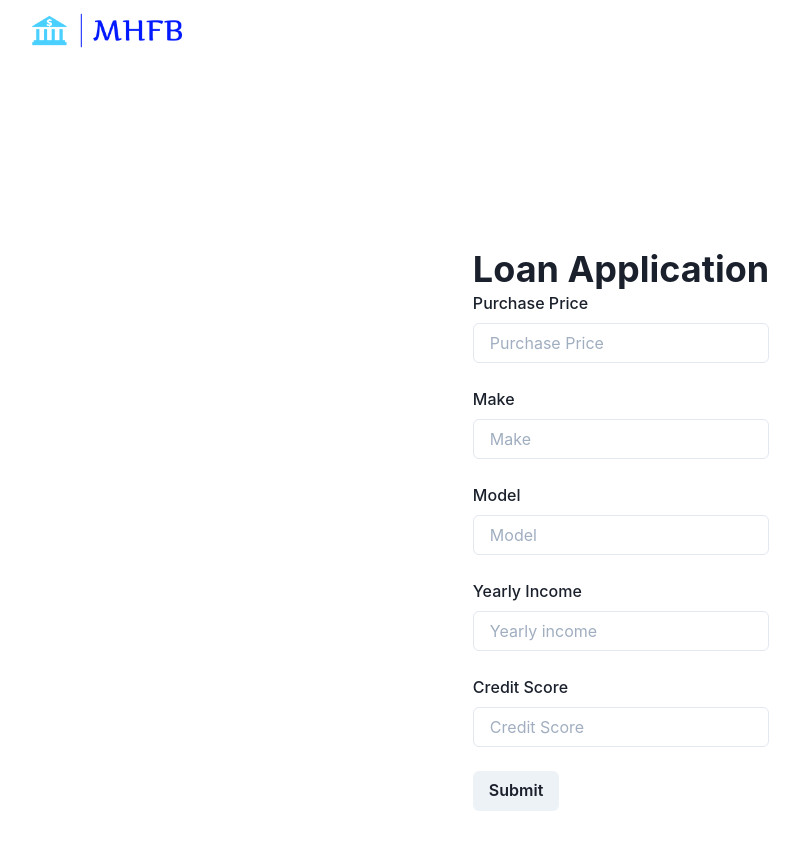
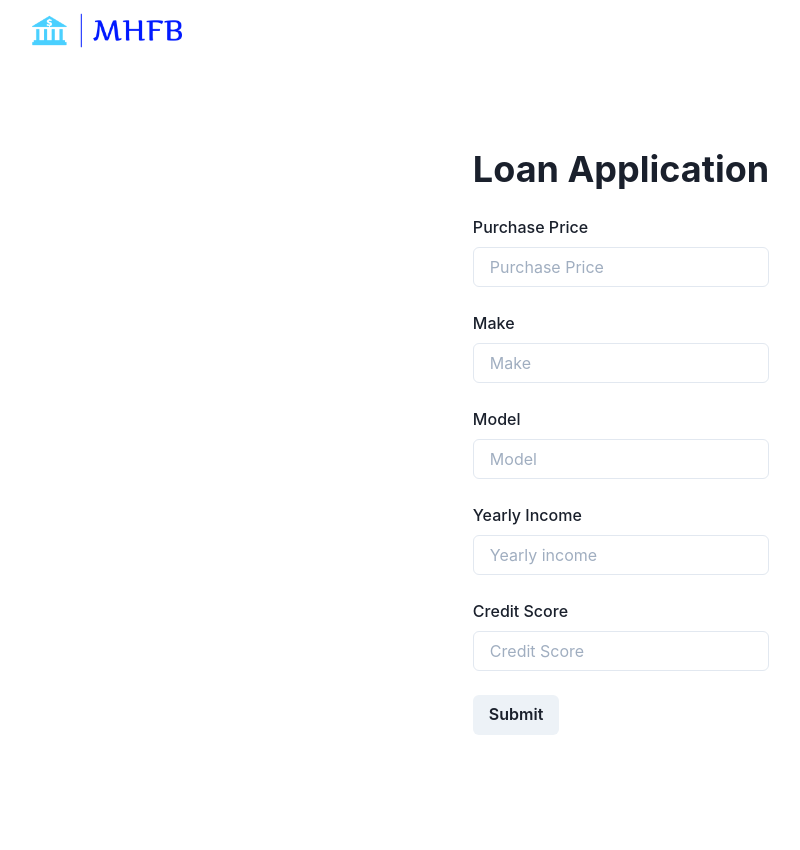
Before and after one commit to marcusfulton11/Loan-v4, a React (Create React App) app: page /LoanApp in a window 1280 px wide. Shown: the top 850 px of the page, without its empty margins (19-819 px from the left). Built offline with nearby package versions, Linux system fonts and the light colour scheme.

Commit message:
updated form styles

```diff
--- a/src/Components/Form/Form.js
+++ b/src/Components/Form/Form.js
@@ -111,9 +111,10 @@ export default function LoanApp() { //Creates function for login form
     return (
         <>
        <Flex width="full" align="center" justifyContent="center">
-       <Box p={200}>
+       <Box p={100}>
         <Box textAlign="center"></Box>
       <Heading>Loan Application</Heading>
+      <br/>
       <form onSubmit={handleSubmit}>
           <FormControl>
         <div>
```
